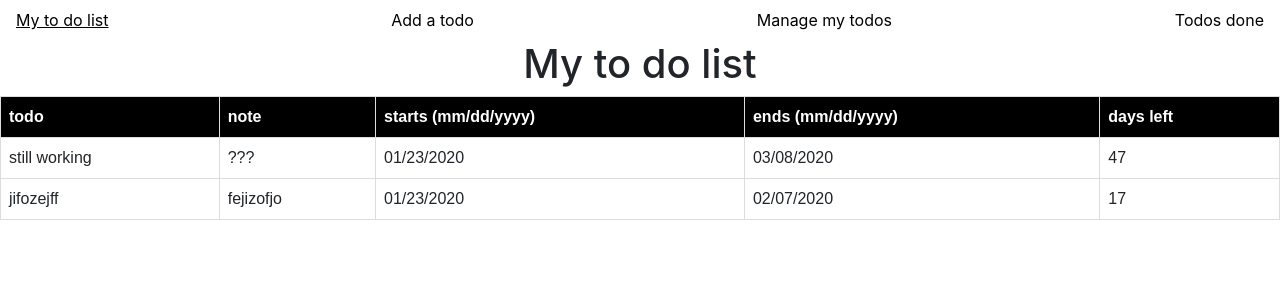
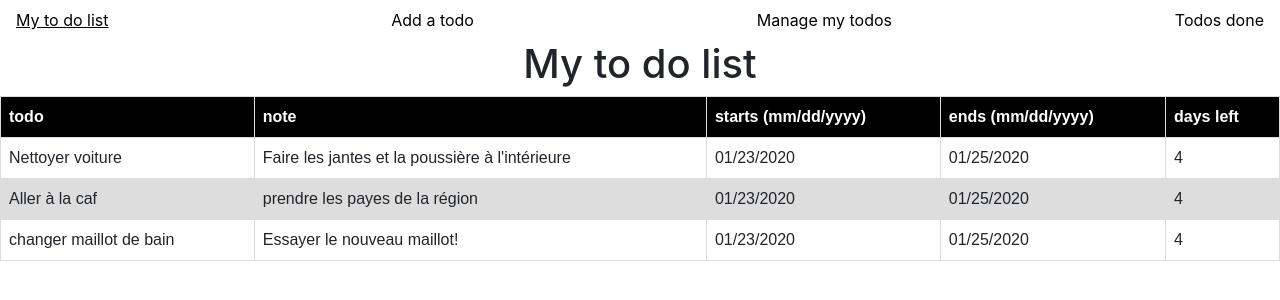
Before and after one commit to bapHyv/TodoList, a React (Create React App) app: page / in a window 1280 px wide. Shown: the top 300 px of the page. Built offline with nearby package versions, Linux system fonts and the light colour scheme; data requests are answered from the project's data file.

Commit message:
Destructured the code to make it cleaner

```diff
--- a/db.json
+++ b/db.json
@@ -1,19 +1,34 @@
 {
   "tasks": [
     {
-      "task": "still working",
-      "note": "???",
+      "task": "Nettoyer voiture",
+      "note": "Faire les jantes et la poussière à l'intérieure",
       "starts": "01/23/2020",
-      "ends": "03/08/2020",
+      "ends": "01/25/2020",
       "id": 1
     },
     {
-      "task": "jifozejff",
-      "note": "fejizofjo",
+      "task": "Aller à la caf",
+      "note": "prendre les payes de la région",
       "starts": "01/23/2020",
-      "ends": "02/07/2020",
+      "ends": "01/25/2020",
       "id": 2
+    },
+    {
+      "task": "changer maillot de bain",
+      "note": "Essayer le nouveau maillot!",
+      "starts": "01/23/2020",
+      "ends": "01/25/2020",
+      "id": 3
     }
   ],
-  "done": []
+  "done": [
+    {
+      "id": 1,
+      "task": "test",
+      "note": "test",
+      "started": "01/23/2020",
+      "ended": "01/23/2020"
+    }
+  ]
 }
--- a/src/App.css
+++ b/src/App.css
@@ -21,9 +21,9 @@ td, th {
   padding: 8px;
 }
 
-/* tr:nth-child(even) {
+tr:nth-child(even) {
   background-color: #dddddd;
-} */
+}
 
 thead{
   background-color: #000000;
--- a/src/App.js
+++ b/src/App.js
@@ -1,15 +1,13 @@
-import React, { Component } from 'react';
+import React from 'react';
 import './App.css';
 import Navbar from './components/Navbar';
 
-class App extends Component {
-	render() {
-		return (
-			<div className="App">
-				<Navbar />
-			</div>
-		);
-	}
-}
+const App = () => {
+	return (
+		<div className="App">
+			<Navbar />
+		</div>
+	);
+};
 
 export default App;
--- a/src/components/AddATodos.js
+++ b/src/components/AddATodos.js
@@ -20,10 +20,6 @@ export default class AddATodos extends Component {
 		});
 	};
 
-	componentDidMount() {
-		axios.get('/tasks').then(data => console.log(data));
-	}
-
 	handleClick = () => {
 		axios.post('/tasks', {
 			task: this.state.todo,
@@ -39,6 +35,7 @@ export default class AddATodos extends Component {
 		})
 	};
 	render() {
+		const {todo, note, ends} = this.state
 		return (
 			<div>
 				<h1>Add a todo</h1>
@@ -48,17 +45,17 @@ export default class AddATodos extends Component {
 						<input
 							type="text"
 							name="todo"
-							value={this.state.todo}
+							value={todo}
 							onChange={this.handleChange}
 						/>
 					</div>
 					<div>
 						<label>note</label>
-						<input type="text" name="note" value={this.state.note} onChange={this.handleChange} />
+						<input type="text" name="note" value={note} onChange={this.handleChange} />
 					</div>
 					<div>
 						<label>dead-line in days</label>
-						<input type="number" name="ends" value={this.state.ends} onChange={this.handleChange} />
+						<input type="number" name="ends" value={ends} onChange={this.handleChange} />
 					</div>
 				</div>
 				<button onClick={this.handleClick}>Add a todo</button>
--- a/src/components/MyTodosList.js
+++ b/src/components/MyTodosList.js
@@ -16,7 +16,7 @@ export default class MyTodosList extends Component {
 		});
 	}
 	render() {
-
+		const {data} = this.state
 		return (
 			<div>
 				<h1>My to do list</h1>
@@ -31,7 +31,7 @@ export default class MyTodosList extends Component {
 						</tr>
 					</thead>
 					<tbody>
-						{this.state.data.map(task => {
+						{data.map(task => {
 							return (
 								<tr key={task.id}>
 									<td>{task.task}</td>
--- a/src/components/TodosDone.js
+++ b/src/components/TodosDone.js
@@ -12,7 +12,6 @@ export default class TodosDone extends Component {
 
 	componentWillMount() {
 		axios.get('/done/').then(data => {
-			console.log(data.data);
 			this.setState({
 				todosDone: data.data
 			});
@@ -28,7 +27,6 @@ export default class TodosDone extends Component {
 		let stringIdComaLess = stringId.substring(0, stringId.length - 1)
 		await axios.delete(`/done/${stringIdComaLess}`).catch(err => console.error(err))
 		await axios.get('/done/').then(data => {
-			console.log(data.data);
 			this.setState({
 				todosDone: data.data
 			});
@@ -36,6 +34,7 @@ export default class TodosDone extends Component {
 	}
 
 	render() {
+		const {todosDone} = this.state
 		return (
 			<div>
 				<div>
@@ -52,7 +51,7 @@ export default class TodosDone extends Component {
 						</tr>
 					</thead>
 					<tbody>
-						{this.state.todosDone.map(task => {
+						{todosDone.map(task => {
 							return (
 								<tr key={task.id}>
 									<td>{task.task}</td>
--- a/src/components/manageMyTodos/ManageMyTodos.js
+++ b/src/components/manageMyTodos/ManageMyTodos.js
@@ -22,9 +22,7 @@ export default class ManageMyTodos extends Component {
 		let doneArrayLength
 		await axios.get('/done/').then(data => {
 			doneArrayLength = data.data.length
-			console.log(doneArrayLength)
 		})
-		console.log(todo)
 		await axios.post('/done/', {
 			id:doneArrayLength + 1,
 			task: todo.task,
@@ -58,6 +56,7 @@ export default class ManageMyTodos extends Component {
 	}
 
 	render() {
+		const {data} = this.state
 		return (
 			<div>
 				<h1>Manage My Todos</h1>
@@ -73,8 +72,7 @@ export default class ManageMyTodos extends Component {
 						</tr>
 					</thead>
 					<tbody>
-						{this.state.data.map(task => {
-							console.log(task)
+						{data.map(task => {
 							return (
 								<TodosItem
 									key={task.id}
--- a/src/index.js
+++ b/src/index.js
@@ -2,12 +2,6 @@ import React from 'react';
 import ReactDOM from 'react-dom';
 import './index.css';
 import App from './App';
-import * as serviceWorker from './serviceWorker';
 import 'bootstrap/dist/css/bootstrap.min.css'
 
 ReactDOM.render(<App />, document.getElementById('root'));
-
-// If you want your app to work offline and load faster, you can change
-// unregister() to register() below. Note this comes with some pitfalls.
-// Learn more about service workers: https://bit.ly/CRA-PWA
-serviceWorker.unregister();
```
Also changed, not shown: src/components/manageMyTodos/ModifyModal.js (+16 -20 lines), src/logo.svg (deleted).
